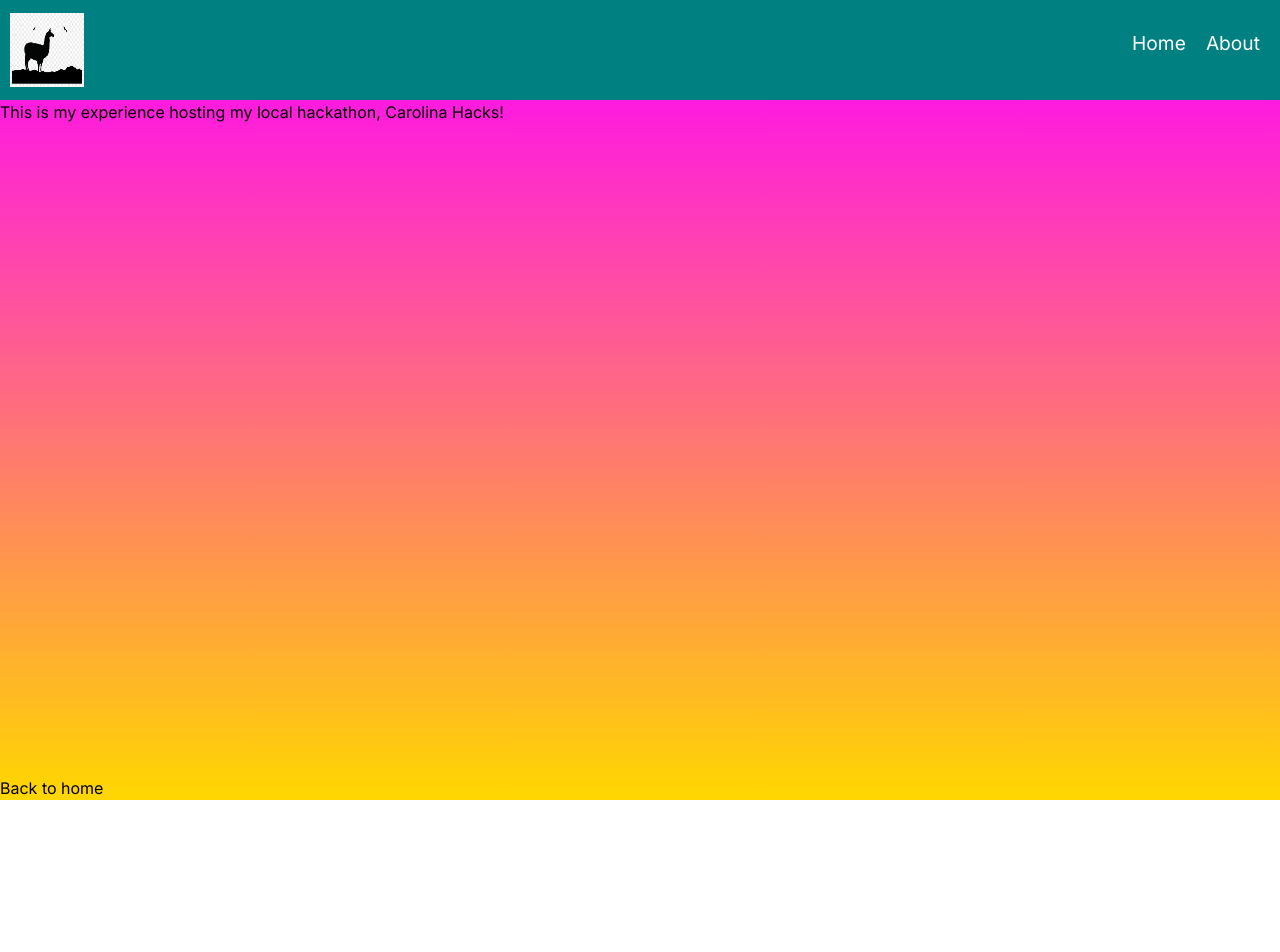
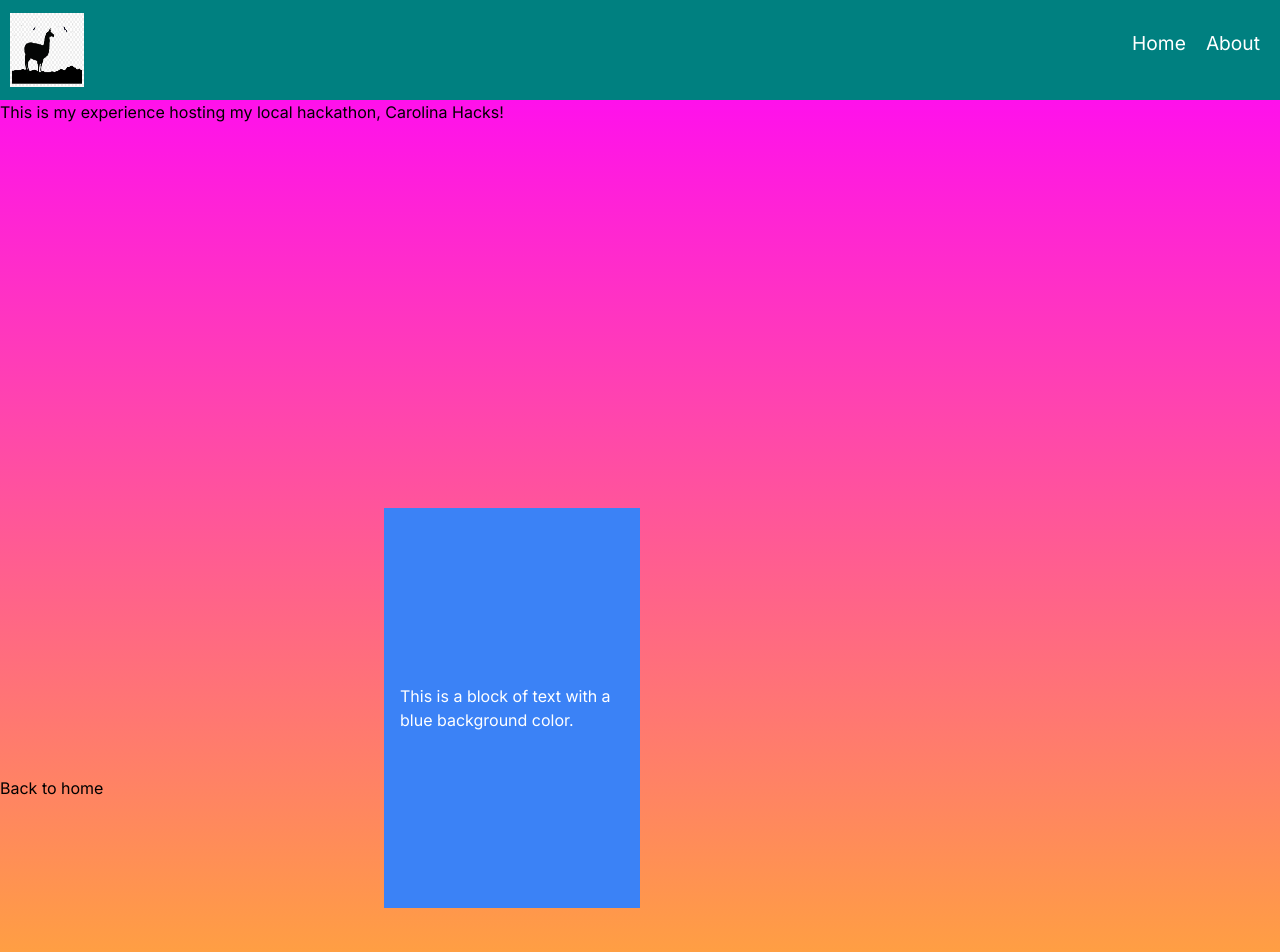
Before and after one commit to Reno117/site, a Next.js app: page /carhacks in a window 1280 px wide. Shown: the top 952 px of the page. Before the commit the page ends 800 px from the top, so only its background shows below. Built offline with nearby package versions, Linux system fonts and the light colour scheme.

Commit message:
Added textbox component to carolina hacks page

```diff
--- a/app/carhacks/page.tsx
+++ b/app/carhacks/page.tsx
@@ -1,9 +1,12 @@
 import Link from 'next/link';
+import ColoredTextBlock from '../components/ColoredTextBlock';
+
 
 export default function carhacks() {
   return (
     <>
       <h1>This is my experience hosting my local hackathon, Carolina Hacks!</h1>
+      <ColoredTextBlock />
       <h2>
         <Link href="/" className='back'>Back to home</Link>
       </h2>
--- /dev/null
+++ b/app/components/ColoredTextBlock.tsx
@@ -0,0 +1,11 @@
+import React from "react";
+
+const ColoredTextBlock = () => {
+  return (
+    <div className="relative w-1/5 h-[400px] bg-blue-500 text-white p-4 ml-96 my-96 flex justify-center items-center">
+      <p>This is a block of text with a blue background color.</p>
+    </div>
+  );
+};
+
+export default ColoredTextBlock;
--- a/app/layout.tsx
+++ b/app/layout.tsx
@@ -2,6 +2,7 @@ import './globals.css'
 import type { Metadata } from 'next'
 import { Inter } from 'next/font/google'
 import Navbar from './components/Navbar'
+
 
 const inter = Inter({ subsets: ['latin'] })
 
```
